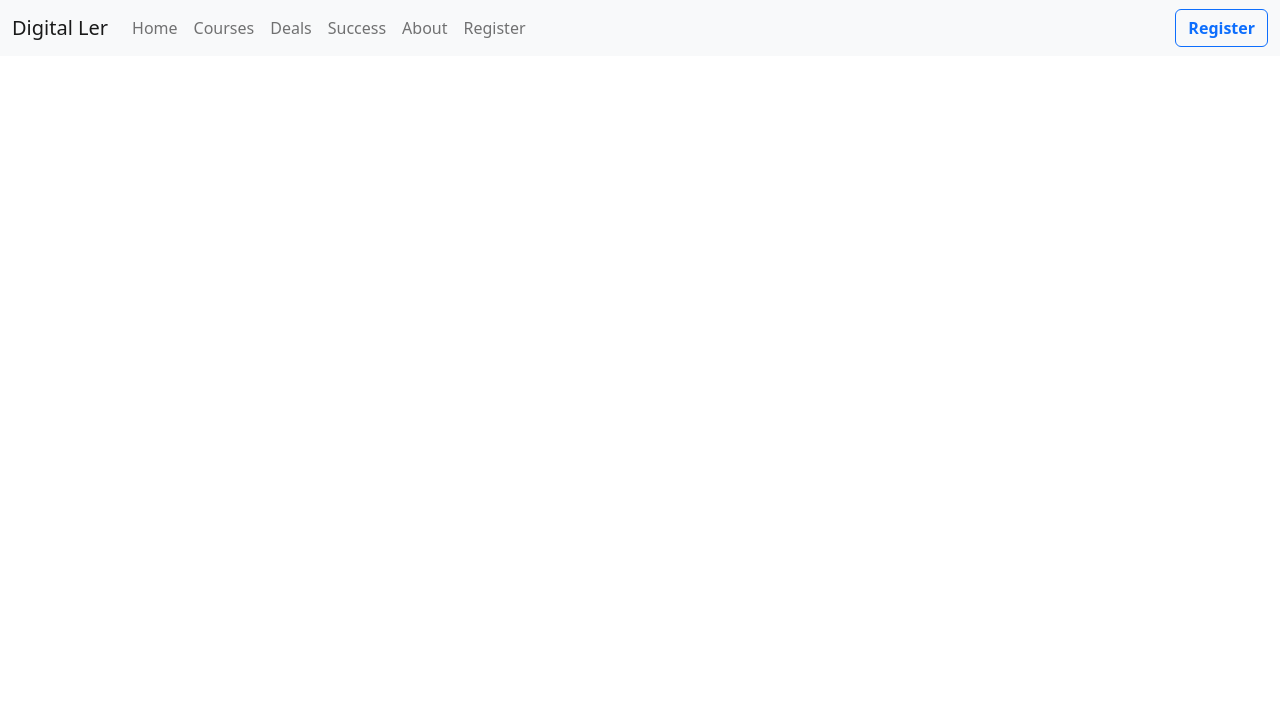
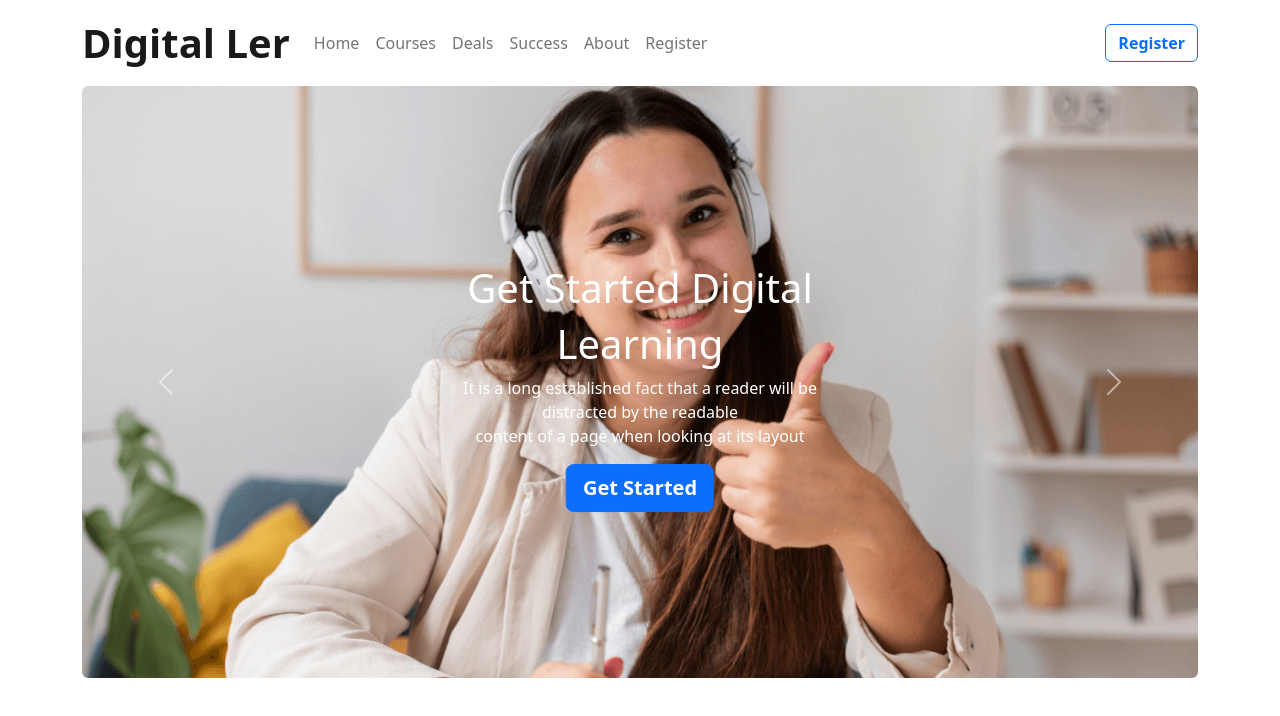
Before and after one commit to habib4224/digital-learning, a plain HTML site: page index.html in a window 1280 px wide. Drawn offline with nearby package versions, Linux system fonts and the light colour scheme.

Commit message:
slide half complete

```diff
--- a/index.html
+++ b/index.html
@@ -12,9 +12,9 @@
 <body>
     <header>
         <!-- nav bar start  -->
-        <nav class="navbar navbar-expand-lg bg-light">
-            <div class="container-fluid">
-                <a class="navbar-brand" href="#">Digital Ler</a>
+        <nav class="navbar navbar-expand-lg container">
+            <div class="container">
+                <a class="navbar-brand fw-bold fs-1" href="#">Digital Ler</a>
                 <button class="navbar-toggler" type="button" data-bs-toggle="collapse"
                     data-bs-target="#navbarSupportedContent" aria-controls="navbarSupportedContent"
                     aria-expanded="false" aria-label="Toggle navigation">
@@ -47,6 +47,37 @@
             </div>
         </nav>
         <!-- nav bar end  -->
+        <!-- header slider start  -->
+        <section class="container">
+            <div id="carouselExampleControls" class="carousel slide" data-bs-ride="carousel">
+                <div class="carousel-inner">
+                    <div class="carousel-item active ">
+                        <div> <img src="images/cover/cover-1.png" class=" w-100 h-100 rounded-2 " alt=" ..."></div>
+                        <div class=" ">
+                            <div class="carousel-caption lg-position-absolute top-50 start-50 translate-middle">
+
+                                <h1 class="fs-1">Get Started Digital</h1>
+                                <h1>Learning</h1>
+                                <p>It is a long established fact that a reader will be distracted by the readable <br>
+                                    content of a page when looking at its layout</p>
+                                <button class="btn btn-primary btn-lg  fw-bolder" type="submit">Get Started</button>
+                            </div>
+                        </div>
+                    </div>
+                </div>
+                <button class="carousel-control-prev" type="button" data-bs-target="#carouselExampleCaptions"
+                    data-bs-slide="prev">
+                    <span class="carousel-control-prev-icon" aria-hidden="true"></span>
+                    <span class="visually-hidden">Previous</span>
+                </button>
+                <button class="carousel-control-next" type="button" data-bs-target="#carouselExampleCaptions"
+                    data-bs-slide="next">
+                    <span class="carousel-control-next-icon" aria-hidden="true"></span>
+                    <span class="visually-hidden">Next</span>
+                </button>
+            </div>
+        </section>
+        <!-- header slider end  -->
     </header>
     <script src="https://cdn.jsdelivr.net/npm/bootstrap@5.2.0/dist/js/bootstrap.bundle.min.js"
         integrity="sha384-A3rJD856KowSb7dwlZdYEkO39Gagi7vIsF0jrRAoQmDKKtQBHUuLZ9AsSv4jD4Xa"
```
